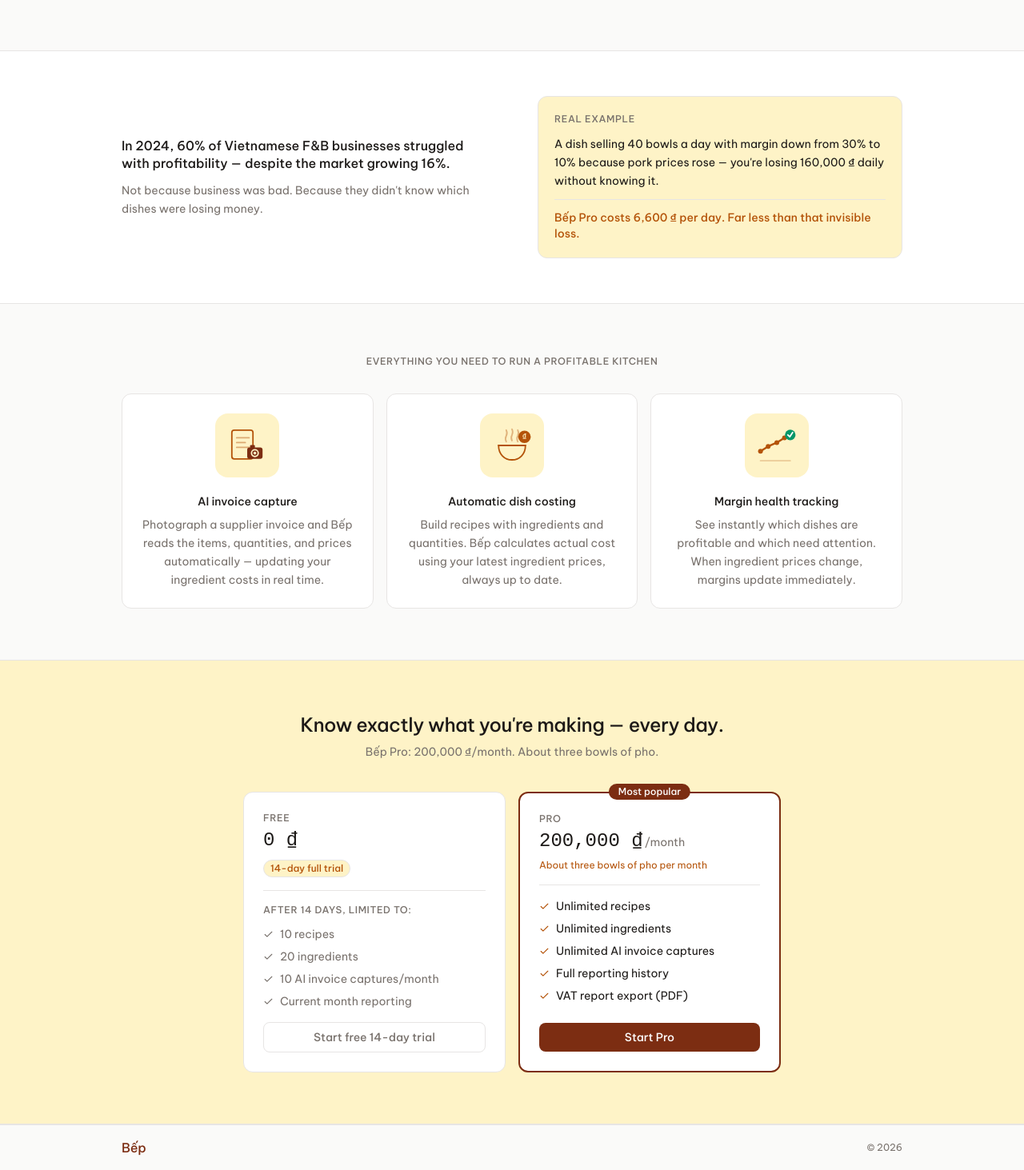
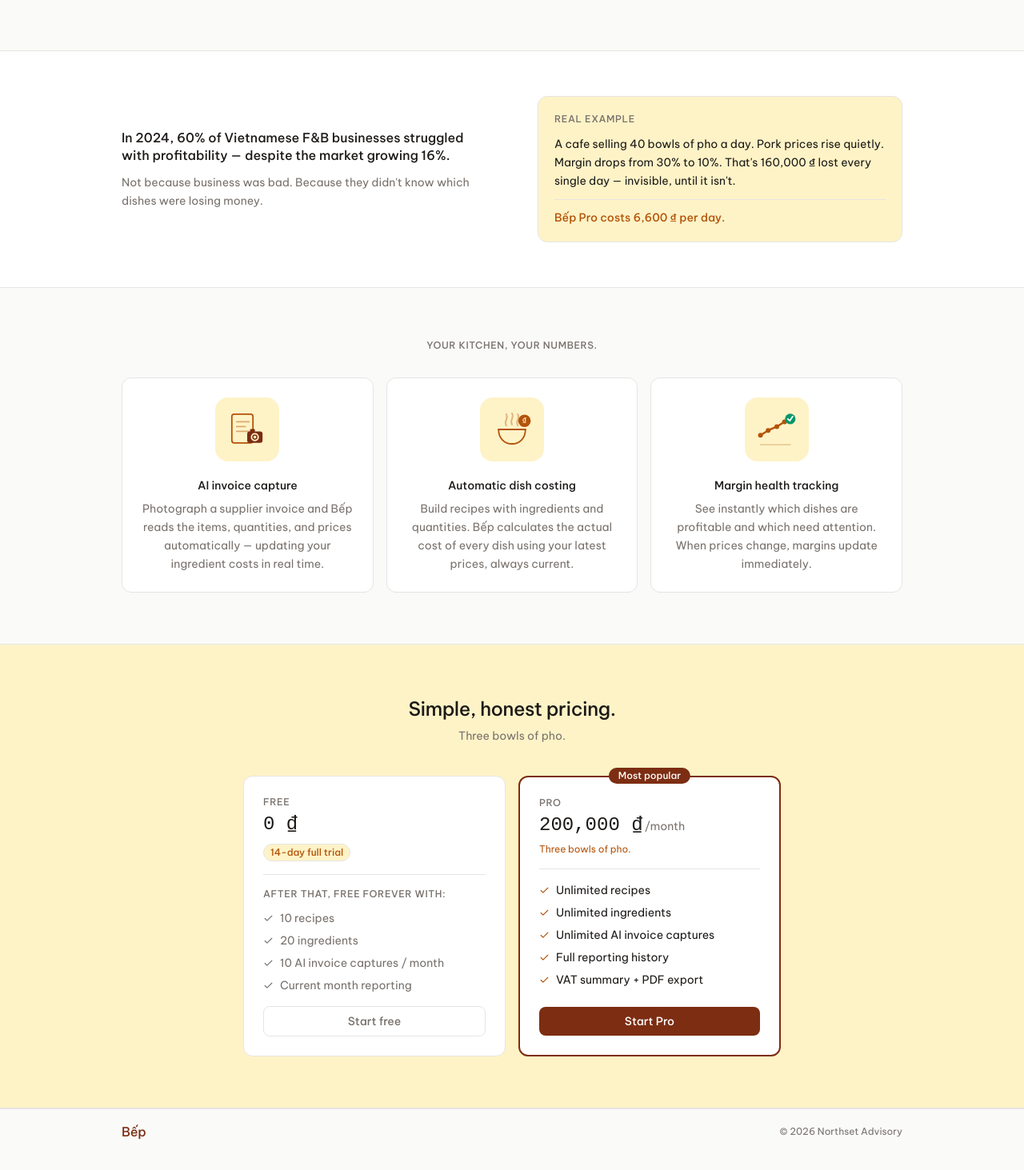
Before and after one commit to Cyclops8833/bep-app, a React (Vite) app: page / in a window 1280 px wide. Shown: the part 324-1787 px from the top of the page at 80% size. Built offline with nearby package versions, Linux system fonts and the light colour scheme; no server answers.

Commit message:
copy(landing): update English landing page copy and footer attribution

```diff
--- a/src/locales/en.json
+++ b/src/locales/en.json
@@ -203,18 +203,18 @@
       "cta_login": "Log in"
     },
     "features": {
-      "heading": "Everything you need to run a profitable kitchen",
+      "heading": "Your kitchen, your numbers.",
       "invoice": {
         "title": "AI invoice capture",
         "body": "Photograph a supplier invoice and Bếp reads the items, quantities, and prices automatically — updating your ingredient costs in real time."
       },
       "recipe": {
         "title": "Automatic dish costing",
-        "body": "Build recipes with ingredients and quantities. Bếp calculates actual cost using your latest ingredient prices, always up to date."
+        "body": "Build recipes with ingredients and quantities. Bếp calculates the actual cost of every dish using your latest prices, always current."
       },
       "margin": {
         "title": "Margin health tracking",
-        "body": "See instantly which dishes are profitable and which need attention. When ingredient prices change, margins update immediately."
+        "body": "See instantly which dishes are profitable and which need attention. When prices change, margins update immediately."
       }
     },
     "how": {
@@ -245,34 +245,34 @@
       "heading": "In 2024, 60% of Vietnamese F&B businesses struggled with profitability — despite the market growing 16%.",
       "reason": "Not because business was bad. Because they didn't know which dishes were losing money.",
       "example_label": "Real example",
-      "example": "A dish selling 40 bowls a day with margin down from 30% to 10% because pork prices rose — you're losing 160,000 ₫ daily without knowing it.",
-      "reframe": "Bếp Pro costs 6,600 ₫ per day. Far less than that invisible loss."
+      "example": "A cafe selling 40 bowls of pho a day. Pork prices rise quietly. Margin drops from 30% to 10%. That's 160,000 ₫ lost every single day — invisible, until it isn't.",
+      "reframe": "Bếp Pro costs 6,600 ₫ per day."
     },
     "pricing": {
-      "headline": "Know exactly what you're making — every day.",
-      "sub": "Bếp Pro: 200,000 ₫/month. About three bowls of pho.",
+      "headline": "Simple, honest pricing.",
+      "sub": "Three bowls of pho.",
       "free": {
         "name": "Free",
         "trial_badge": "14-day full trial",
         "price": "0 ₫",
-        "after_trial": "After 14 days, limited to:",
+        "after_trial": "After that, free forever with:",
         "f1": "10 recipes",
         "f2": "20 ingredients",
-        "f3": "10 AI invoice captures/month",
+        "f3": "10 AI invoice captures / month",
         "f4": "Current month reporting",
-        "cta": "Start free 14-day trial"
+        "cta": "Start free"
       },
       "pro": {
         "name": "Pro",
         "badge": "Most popular",
         "price": "200,000 ₫",
         "period": "/month",
-        "pho_note": "About three bowls of pho per month",
+        "pho_note": "Three bowls of pho.",
         "f1": "Unlimited recipes",
         "f2": "Unlimited ingredients",
         "f3": "Unlimited AI invoice captures",
         "f4": "Full reporting history",
-        "f5": "VAT report export (PDF)",
+        "f5": "VAT summary + PDF export",
         "cta": "Start Pro"
       }
     }
--- a/src/pages/Landing.tsx
+++ b/src/pages/Landing.tsx
@@ -295,7 +295,7 @@
           >
             {t('common.app_name')}
           </span>
-          <span className="text-xs text-bep-stone">© 2026</span>
+          <span className="text-xs text-bep-stone">© 2026 Northset Advisory</span>
         </div>
       </footer>
 
```
